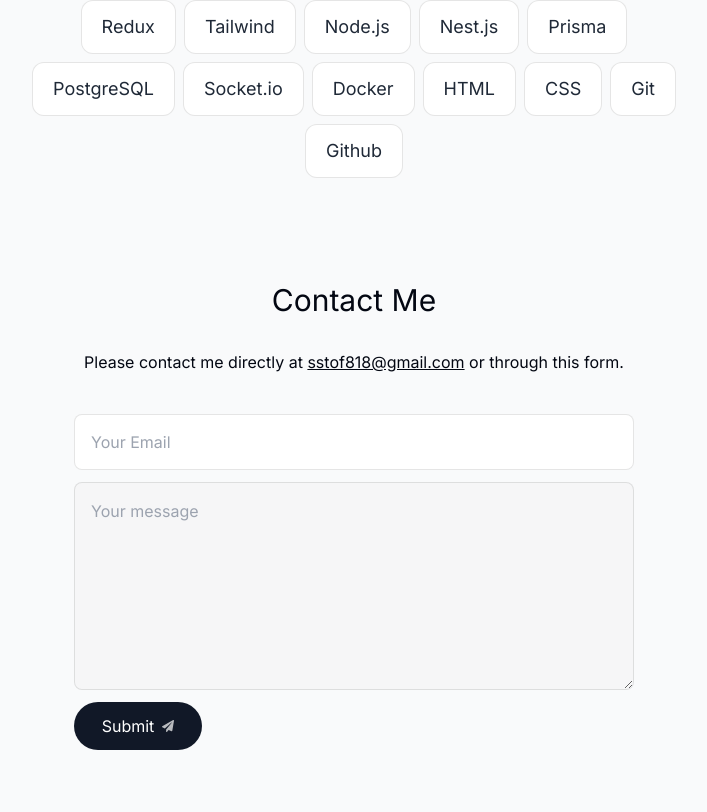
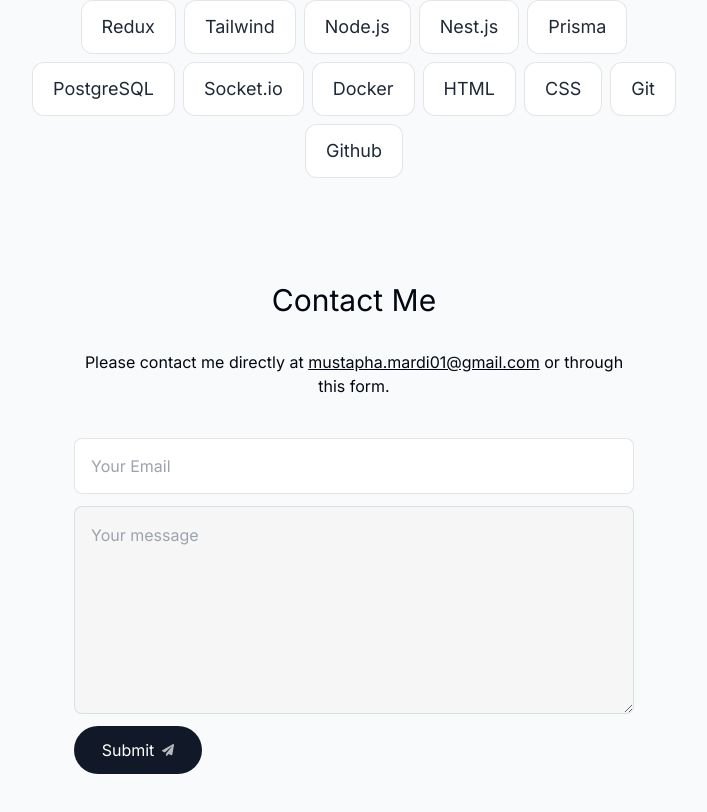
Before and after one commit to mmardi01/mmardi01.github.io, a Next.js app: page / in a window 1280 px wide. Shown: the part 3511-4323 px from the top of the page, without its empty margins (286-993 px from the left). Before the commit the page ends 4301 px from the top, so only its background shows below. Built offline with nearby package versions, Linux system fonts and the light colour scheme.

Commit message:
change email adress

```diff
--- a/components/Contact.tsx
+++ b/components/Contact.tsx
@@ -106,7 +106,7 @@ export default function Contact() {
       <p>
         Please contact me directly at{" "}
         <a className="underline" href="mailto:sstof818@gmail.com">
-          sstof818@gmail.com
+        mustapha.mardi01@gmail.com
         </a>{" "}
         or through this form.
       </p>
```
Also changed, not shown: 1 other file (tests, documents, lock files or other folders).
